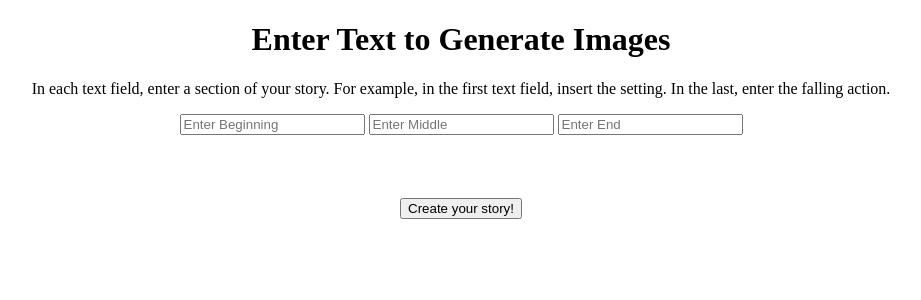
After one commit to SanshubhKukutla/Book-of-Art, a Flask app: template templates/storyinput.html in a window 1280 px wide. The commit adds this page. Shown: the top 300 px of the page, without its empty margins (179-1100 px from the left). Run offline with Flask 3, Linux system fonts and the light colour scheme; the template is opened without the code that fills it, so the values that code supplies are empty.

Commit message:
changed the image loading screen to a separate file

```diff
--- a/static/css/globals.css
+++ b/static/css/globals.css
@@ -15,4 +15,5 @@ button:focus-visible {
 a {
   text-decoration: none;
 }
+
 @import url("https://fonts.googleapis.com/css?family=Podkova:500,700,400");
--- /dev/null
+++ b/templates/storyinput.html
@@ -0,0 +1,37 @@
+<!DOCTYPE html>
+<html>
+  <head>
+    <title>Text to Image</title>
+    <style>
+      /* CSS for styling images */
+      img {
+        margin: 10px; /* Add spacing around each image */
+        border: 2px solid #333; /* Add a border to the images */
+      }
+      /* CSS for the image container */
+      .image-container {
+        display: flex; /* Display images in a row */
+        flex-wrap: wrap; /* Wrap images to the next line if there's not enough space */
+      }
+      .storyinputbody {
+        text-align: center;
+      }
+      #storybutton {
+        margin-top: 5%;
+      }
+    </style>
+  </head>
+  <body>
+    <div class = "storyinputbody">
+      <h1>Enter Text to Generate Images</h1>
+      <p>In each text field, enter a section of your story. For example, in the first text field, insert the setting. In the last, enter the falling action.</p>
+      <form method="POST">
+        <input type="text" name="user_text[]" placeholder="Enter Beginning" />
+        <input type="text" name="user_text[]" placeholder="Enter Middle" />
+        <input type="text" name="user_text[]" placeholder="Enter End" />
+        <br>
+        <input id="storybutton" type="submit" value="Create your story!" />
+      </form>
+    </div>
+  </body>
+</html>
```
Also changed, not shown: templates/appTest.html (deleted, +0 -36 lines), templates/storyscreen.html (added, +30 -0 lines), test.py (+3 -4 lines).
